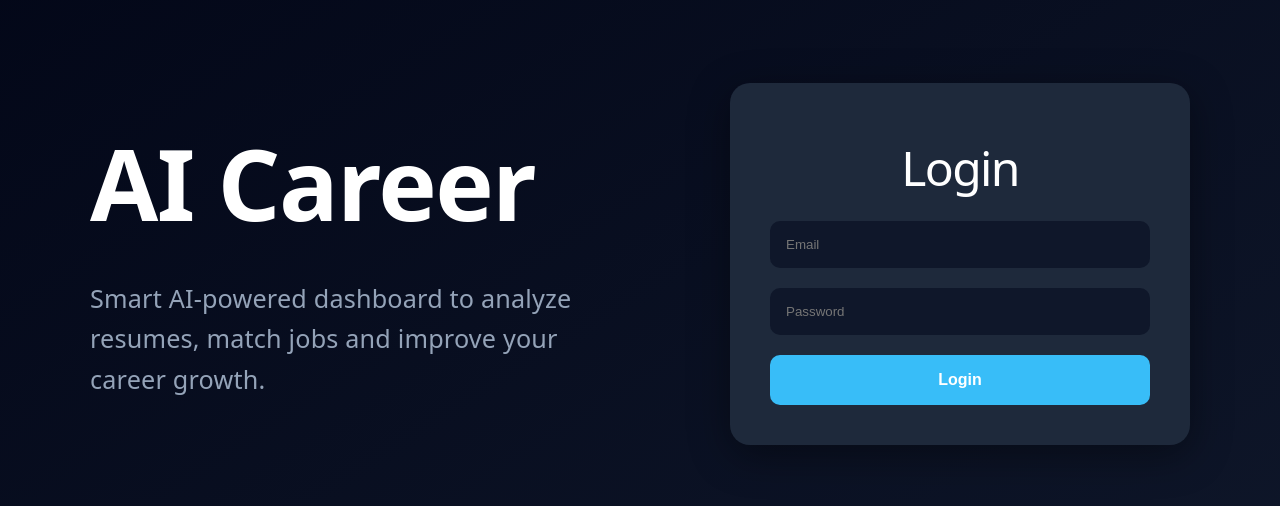
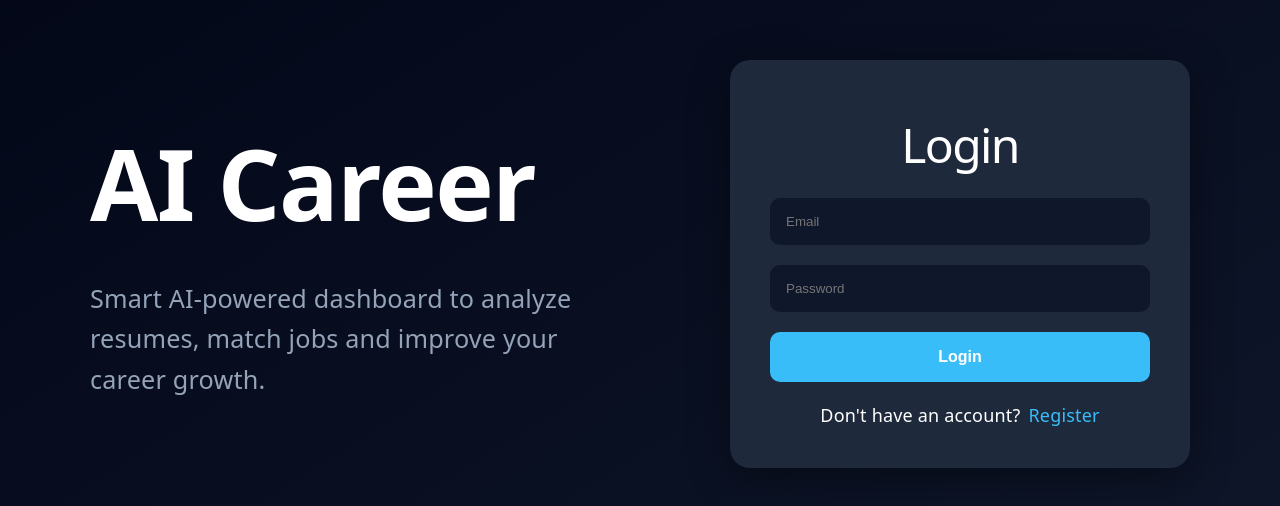
Before and after one commit to malikasingh2509/auto-intern-system, a React (Vite) app in the folder frontend/: page / in a window 1280 px wide. Shown: the part 136-642 px from the top of the page. Built offline with nearby package versions, Linux system fonts and the light colour scheme; no server answers.

Commit message:
fix: add missing register link in login block

```diff
--- a/frontend/src/pages/Login.jsx
+++ b/frontend/src/pages/Login.jsx
@@ -205,6 +205,27 @@ function Login() {
             Login
             </button>
 
+            <p
+                style={{
+                marginTop: "20px",
+                textAlign: "center",
+                color: "white"
+                }}
+            >
+                Don't have an account?
+
+                <Link
+                to="/register"
+                style={{
+                    color: "#38bdf8",
+                    marginLeft: "8px",
+                    textDecoration: "none"
+                }}
+                >
+                Register
+                </Link>
+            </p>
+
         </form>
 
         </div>
```
